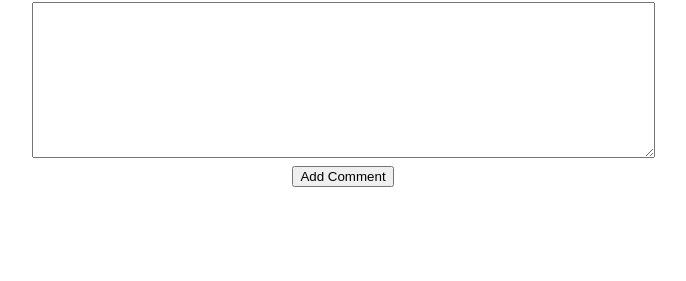
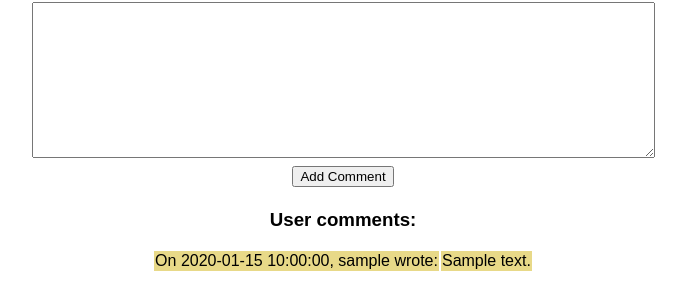
Before and after one commit to wellesley-cs304-sp19/semester-project-overwatchtipstricks, a Flask app: template ALPHA/templates/trick.html in a window 1280 px wide. Shown: the part 565-846 px from the top of the page, without its empty margins (297-983 px from the left). Before the commit the page ends 752 px from the top, so only its background shows below. Run offline with Flask 2, Linux system fonts and the light colour scheme; the template is opened without the code that fills it: most values are stand-ins (such as "Sample title", 1, 10 or a date in 2020).

Commit message:
added code to display comments for a given tip and added basic formatting

```diff
--- a/ALPHA/app.py
+++ b/ALPHA/app.py
@@ -110,6 +110,7 @@ def tipPage(tipID):
     conn = tt.getConn('ovw')
     tip = tt.getTip(conn, tipID)
 
+
     if request.method == 'POST' and request.form['addComment'] == 'Add Comment':
         uID = 1 #Need to update this once login has been implemented
         commentText = request.form.get("commentText")
@@ -119,8 +120,10 @@ def tipPage(tipID):
         else:
             flash("Your comment was not able to be added to the database")
 
+    #retreives comments for a given tip
+    comments = tt.getComments(conn, tipID)
 
-    return render_template('trick.html', trick = tip)
+    return render_template('trick.html', trick = tip, comments=comments)
 
 
 
--- a/ALPHA/static/stylesheet.css
+++ b/ALPHA/static/stylesheet.css
@@ -58,3 +58,13 @@ th{
 input:focus{
   background-color: #edefd7;
 }
+
+.comments  tr:nth-child(even) {
+      background-color: #E6E6FA;
+
+}
+
+.comments  tr:nth-child(odd) {
+      background-color: #e8d988;
+
+}
--- a/ALPHA/templates/trick.html
+++ b/ALPHA/templates/trick.html
@@ -15,7 +15,8 @@
 <br>
 <p>{{trick.postText}}
 
-<form method="POST" action={{url_for('tipPage', tipID=trick.tipID)}} enctype="multipart/form-data" id="commentForm">
+
+<form id="newComment" method="POST" action={{url_for('tipPage', tipID=trick.tipID)}} enctype="multipart/form-data" id="commentForm">
     <table id="commentTable" align="center">
     <tr><label for="comment box" >
             <td><textarea name="commentText" rows="10" cols="75" placeholder="Enter comment here...">
@@ -26,4 +27,17 @@
     </table>
 
 </form>
+
+<div class="comments">
+    <h3>User comments:</h3>
+    <table id="commentTable">
+        {% for comment in comments %}
+            <tr>
+            <td>On {{comment.datePosted}}, {{comment.username}} wrote: </td>
+              <td>{{comment.commentText}}</td>
+            </tr>
+        {% endfor %}
+
+    </table>
+</div>
 {% endblock %}
```
Also changed, not shown: ALPHA/tt.py (+9 -2 lines).
